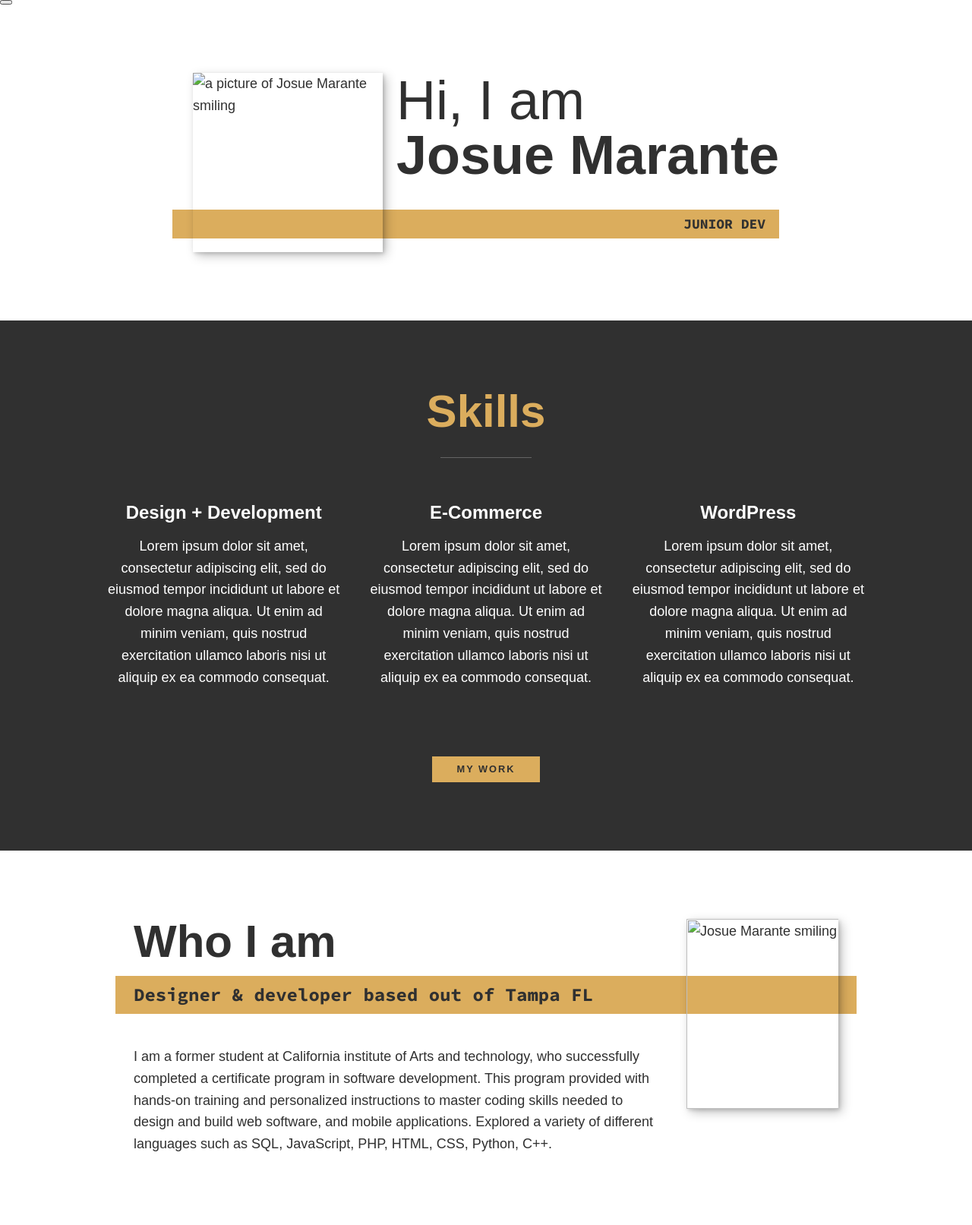
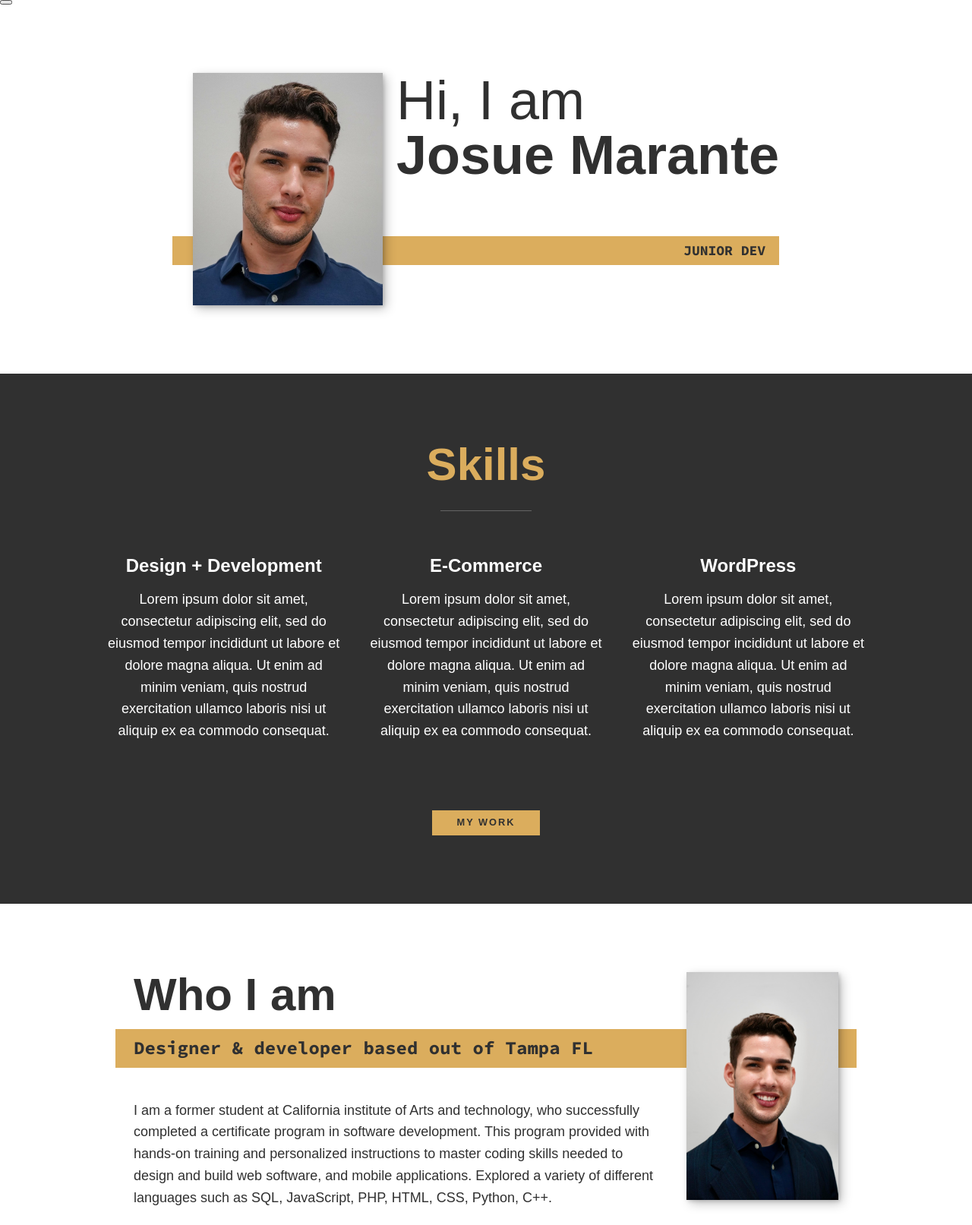
Before and after one commit to Josue519/Personal-Website-Portfolio, a plain HTML site: page index.html in a window 1280 px wide. Shown: the top 1613 px of the page at 76% size. Drawn offline with nearby package versions, Linux system fonts and the light colour scheme; a web font is replaced by a local one.

Commit message:
Update index.html

```diff
--- a/index.html
+++ b/index.html
@@ -52,7 +52,7 @@
       </h1>
       <p class="section__title section__subtitle--intro">JUNIOR DEV</p>
       <img
-        src="img/DSC06516 copy.jpg"
+        src="DSC06516 copy.jpg"
         alt="a picture of Josue Marante smiling"
         class="intro__img"
       />
@@ -120,7 +120,7 @@
 
       <img
         class="Potrait_Photo"
-        src="img/DSC06487.jpeg"
+        src="DSC06487.jpeg"
         alt="Josue Marante smiling"
       />
     </section>
```
